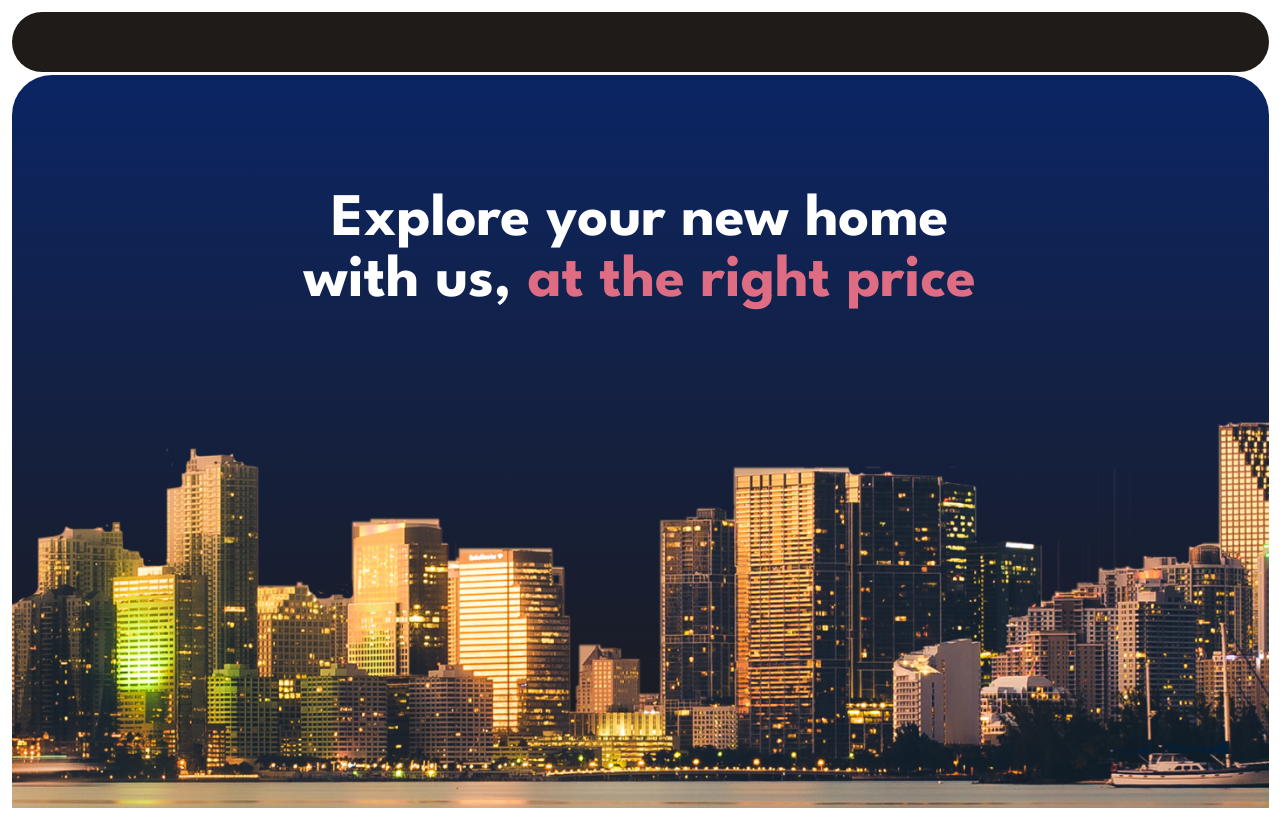
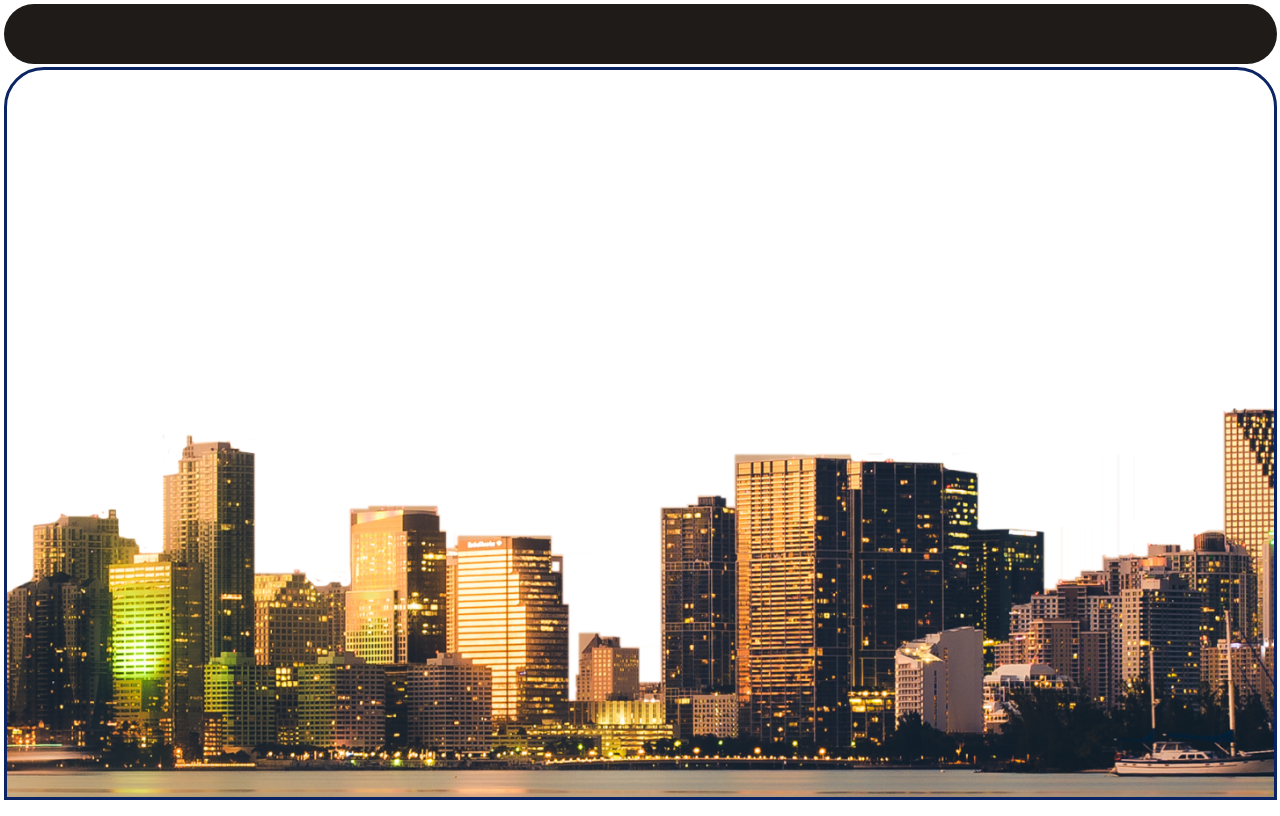
Before and after one commit to lakshya46jain/real-estate-analyzer, a React (Vite) app: page /price-predictor in a window 1280 px wide. Built offline with nearby package versions, Linux system fonts and the light colour scheme.

Commit message:
Created Property Details Page and Segway Functionality

```diff
--- a/package.json
+++ b/package.json
@@ -10,8 +10,10 @@
     "preview": "vite preview"
   },
   "dependencies": {
+    "bootstrap": "^5.3.3",
     "react": "^18.3.1",
-    "react-dom": "^18.3.1"
+    "react-dom": "^18.3.1",
+    "react-router-dom": "^7.1.1"
   },
   "devDependencies": {
     "@eslint/js": "^9.17.0",
--- a/src/LandingPage.tsx
+++ b/src/LandingPage.tsx
@@ -1,4 +1,6 @@
-import cityScape from "/city_scape.png";
+import CityScape from "./components/CityScape";
+import GetStartedButton from "./components/GetStartedButton";
+import LandingText from "./components/LandingText";
 
 function LandingPage() {
   return (
@@ -29,6 +31,9 @@ function LandingPage() {
           style={{
             maxWidth: "100vw",
             flex: 1,
+            borderColor: "#0B2564",
+            borderWidth: "3px",
+            borderStyle: "solid",
             background: "linear-gradient(to bottom, #0B2564, #1E1B18)",
             borderRadius: "40px 40px 0px 0px",
             margin: "0px 3.5px 0px 3.5px",
@@ -41,42 +46,11 @@ function LandingPage() {
             paddingBottom: "400px", // Space from the bottom (to avoid overlap with image)
           }}
         >
-          <h1
-            style={{
-              color: "#FFFFFF", // White text color
-              textAlign: "center", // Center the text
-              paddingTop: "20px",
-              margin: "0", // Remove default margin
-              fontSize: "calc(3vw + 22px)",
-              lineHeight: "1",
-              fontWeight: "bolder", // Extra bold text
-              fontFamily: "'League Spartan', sans-serif",
-            }}
-          >
-            <div>Explore your new home</div>
-            <div>
-              <span>with us, </span>
-              <span
-                style={{
-                  color: "#DE6C83", // Separate color for "at the right price"
-                  fontWeight: "bolder", // Extra bold text for this part
-                }}
-              >
-                at the right price
-              </span>
-            </div>
-          </h1>
+          <LandingText />
 
-          <img
-            src={cityScape}
-            alt="City Scape"
-            style={{
-              position: "absolute", // Position the image at the bottom
-              bottom: "0", // Fix the image at the bottom of the div
-              maxWidth: "100%", // Make the image take the full width
-              height: "auto", // Keep the aspect ratio intact
-            }}
-          />
+          <GetStartedButton />
+
+          <CityScape />
         </div>
       </div>
     </>
--- /dev/null
+++ b/src/PropertyDetailsPage.tsx
@@ -0,0 +1,54 @@
+import CityScape from "./components/CityScape";
+
+function PropertyDetails() {
+  return (
+    <>
+      <div
+        style={{
+          display: "flex",
+          flexDirection: "column",
+          height: "100vh",
+          margin: "0",
+          boxSizing: "border-box",
+        }}
+      >
+        {/* Navigation Bar */}
+        <div
+          style={{
+            maxWidth: "100vw",
+            height: "60px",
+            backgroundColor: "#1E1B18",
+            borderRadius: "40px",
+            margin: "3.5px",
+            boxSizing: "border-box",
+          }}
+        ></div>
+
+        {/* Body */}
+        <div
+          style={{
+            maxWidth: "100vw",
+            flex: 1,
+            borderColor: "#0B2564",
+            borderWidth: "3px",
+            borderStyle: "solid",
+            background: "#FFFFFF",
+            borderRadius: "40px 40px 0px 0px",
+            margin: "0px 3.5px 0px 3.5px",
+            boxSizing: "border-box",
+            position: "relative",
+            display: "flex",
+            flexDirection: "column",
+            justifyContent: "center",
+            alignItems: "center",
+            paddingBottom: "400px",
+          }}
+        >
+          <CityScape />
+        </div>
+      </div>
+    </>
+  );
+}
+
+export default PropertyDetails;
--- /dev/null
+++ b/src/components/CityScape.tsx
@@ -0,0 +1,18 @@
+import cityScape from "/city_scape.png";
+
+function CityScape() {
+  return (
+    <img
+      src={cityScape}
+      alt="City Scape"
+      style={{
+        position: "absolute", // Position the image at the bottom
+        bottom: "0", // Fix the image at the bottom of the div
+        maxWidth: "100%", // Make the image take the full width
+        height: "auto", // Keep the aspect ratio intact
+      }}
+    />
+  );
+}
+
+export default CityScape;
--- /dev/null
+++ b/src/components/GetStartedButton.tsx
@@ -0,0 +1,35 @@
+import { useState } from "react";
+import { useNavigate } from "react-router-dom";
+
+function GetStartedButton() {
+  const [isHovered, setIsHovered] = useState(false);
+
+  const navigate = useNavigate();
+
+  const handleGetStartedClick = () => {
+    navigate("/price-predictor"); // Navigate to the property details page
+  };
+
+  return (
+    <div>
+      <button
+        type="button"
+        className="btn btn-link"
+        onMouseEnter={() => setIsHovered(true)} // On hover, set isHovered to true
+        onMouseLeave={() => setIsHovered(false)} // On mouse leave, set isHovered to false
+        style={{
+          color: "#FFFFFF",
+          textDecoration: isHovered ? "underline" : "none", // Change text decoration on hover
+          fontSize: "20px",
+          fontFamily: "'League Spartan', sans-serif",
+          margin: "15px",
+        }}
+        onClick={handleGetStartedClick}
+      >
+        Get Started →
+      </button>
+    </div>
+  );
+}
+
+export default GetStartedButton;
--- /dev/null
+++ b/src/components/LandingText.tsx
@@ -0,0 +1,31 @@
+function LandingText() {
+  return (
+    <h1
+      style={{
+        color: "#FFFFFF", // White text color
+        textAlign: "center", // Center the text
+        paddingTop: "20px",
+        margin: "0", // Remove default margin
+        fontSize: "calc(3vw + 22px)",
+        lineHeight: "1",
+        fontWeight: "bolder", // Extra bold text
+        fontFamily: "'League Spartan', sans-serif",
+      }}
+    >
+      <div>Explore your new home</div>
+      <div>
+        <span>with us, </span>
+        <span
+          style={{
+            color: "#DE6C83", // Separate color for "at the right price"
+            fontWeight: "bolder", // Extra bold text for this part
+          }}
+        >
+          at the right price
+        </span>
+      </div>
+    </h1>
+  );
+}
+
+export default LandingText;
--- a/src/main.tsx
+++ b/src/main.tsx
@@ -1,9 +1,18 @@
 import { StrictMode } from "react";
 import { createRoot } from "react-dom/client";
+import { BrowserRouter as Router, Routes, Route } from "react-router-dom";
 import LandingPage from "./LandingPage.tsx";
+import PropertyDetailsPage from "./PropertyDetailsPage.tsx";
+import "bootstrap/dist/css/bootstrap.css";
 
 createRoot(document.getElementById("root")!).render(
   <StrictMode>
-    <LandingPage />
+    <Router>
+      <Routes>
+        <Route path="/" element={<LandingPage />} /> {/* Landing page route */}
+        <Route path="/price-predictor" element={<PropertyDetailsPage />} />
+        {/* Property details page route */}
+      </Routes>
+    </Router>
   </StrictMode>
 );
```
Also changed, not shown: 1 other file (tests, documents, lock files or other folders).
